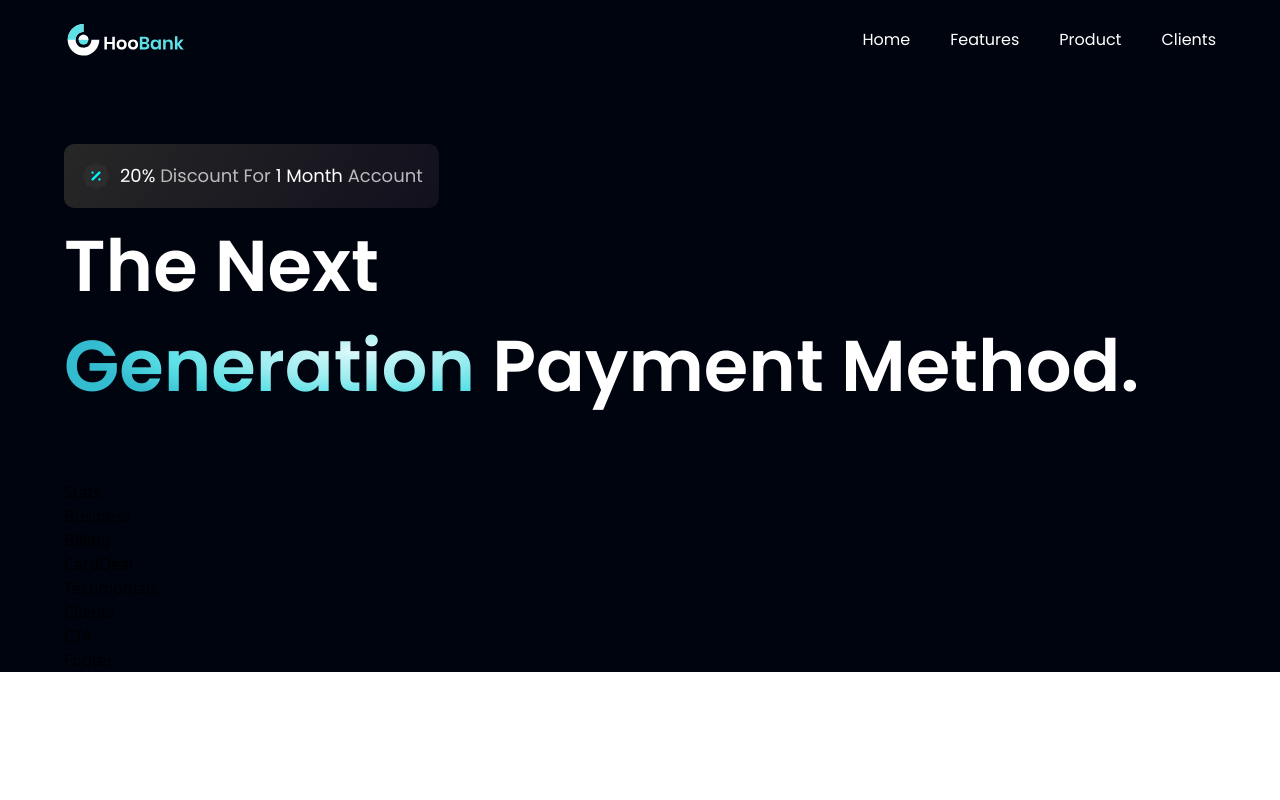
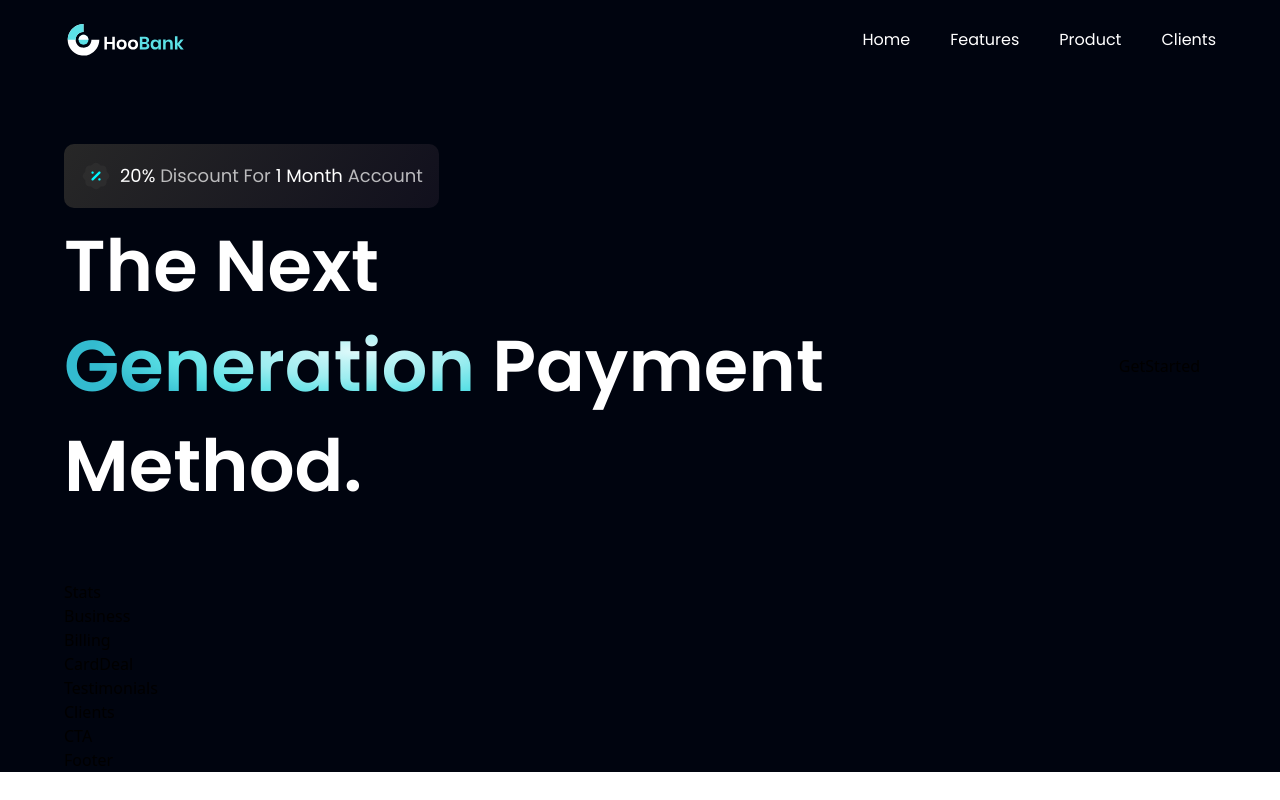
Before and after one commit to dbasdanis/personal_website, a React (Vite) app in the folder personal_website/: page / in a window 1280 px wide. Built offline with nearby package versions, Linux system fonts and the light colour scheme.

Commit message:
feat: import getstarted

```diff
--- a/personal_website/src/components/Hero.jsx
+++ b/personal_website/src/components/Hero.jsx
@@ -1,5 +1,6 @@
 import styles from '../style';
 import { discount, robot } from '../assets';
+import GetStarted from './GetStarted';
 
 const Hero = () => (
   <section id="home" className={`flex md:flex-row flex-col ${styles.paddingY}`}>
@@ -18,6 +19,9 @@
           <span className="text-gradient">Generation</span> {" "}
           Payment Method.
         </h1>
+        <div className="ss:flex hidden md:mr-4 mr-0">
+          <GetStarted />
+        </div>
       </div>
     </div>
   </section>
```
